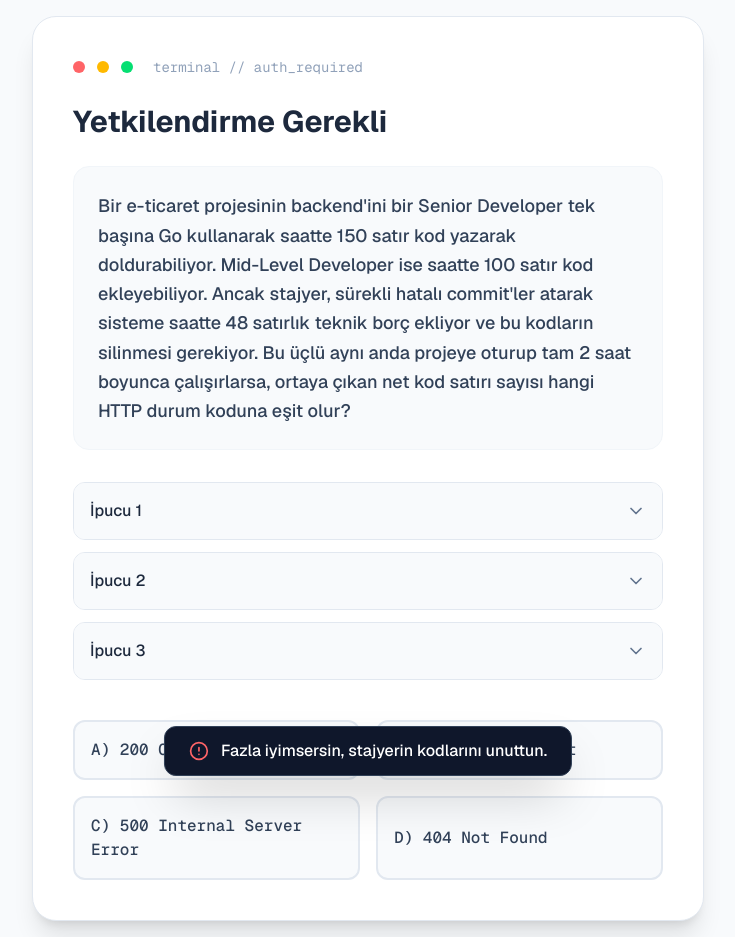
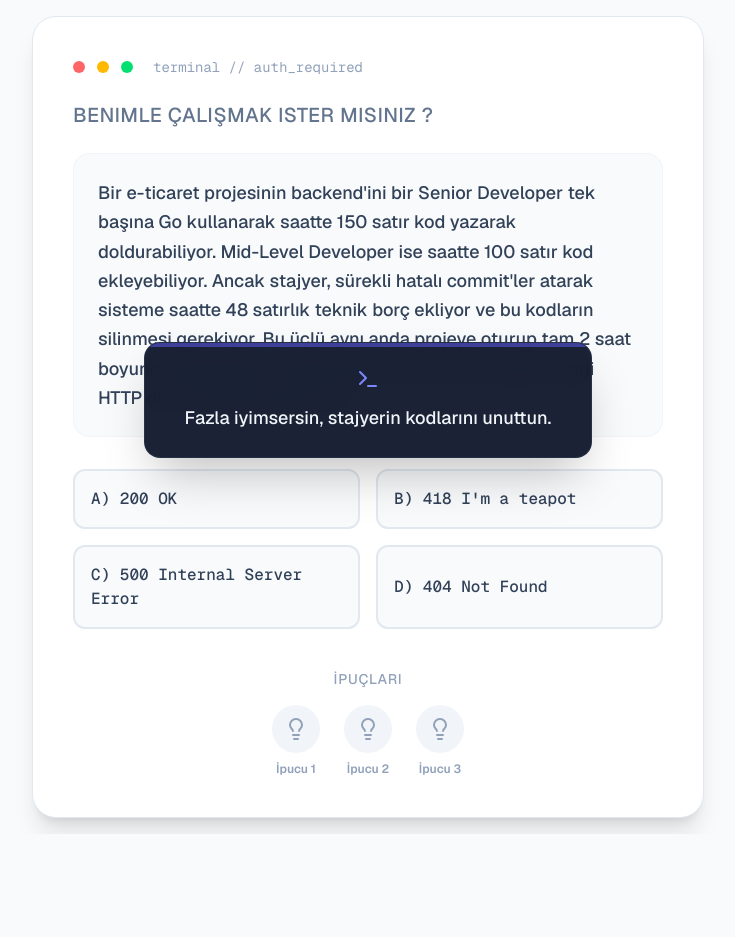
Before and after one commit to mtntasci/opencv, a Next.js app: page / in a window 1280 px wide. Both pictures are taken after a click on the button "A) 200 OK". Shown: the whole page, without its empty margins (272-1007 px from the left). After the commit the page ends 834 px from the top, so only its background shows below. Built offline with nearby package versions, Linux system fonts and the light colour scheme.

Commit message:
refactor: replace toast notifications with centered popups and add terminal-style text decoding effect to CV component

```diff
--- a/src/app/page.tsx
+++ b/src/app/page.tsx
@@ -1,8 +1,8 @@
 'use client';
 
-import { useState, useEffect, useRef } from 'react';
+import { useState, useEffect } from 'react';
 import { motion, AnimatePresence } from 'framer-motion';
-import { ChevronDown, AlertCircle } from 'lucide-react';
+import { Lightbulb, Terminal } from 'lucide-react';
 import CV from '@/components/CV';
 import clsx from 'clsx';
 import { twMerge } from 'tailwind-merge';
@@ -13,16 +13,18 @@ function cn(...inputs: (string | undefined | null | false)[]) {
 
 export default function Home() {
   const [status, setStatus] = useState<'puzzle' | 'decrypting' | 'cv'>('puzzle');
-  const [toastMessage, setToastMessage] = useState<string | null>(null);
+  const [popup, setPopup] = useState<{ message: string, id: number } | null>(null);
 
-  const handleWrongAnswer = (msg: string) => {
-    setToastMessage(msg);
-    setTimeout(() => setToastMessage(null), 3000);
+  const showPopupMessage = (msg: string) => {
+    setPopup({ message: msg, id: Date.now() });
+    setTimeout(() => {
+      setPopup((prev) => (prev?.id === prev?.id ? null : prev));
+    }, 4000);
   };
 
   const handleCorrectAnswer = () => {
     setStatus('decrypting');
-    setToastMessage(null);
+    setPopup(null);
   };
 
   return (
@@ -31,8 +33,9 @@ export default function Home() {
         {status === 'puzzle' && (
           <PuzzleScreen
             key="puzzle"
-            onWrongAnswer={handleWrongAnswer}
+            onWrongAnswer={showPopupMessage}
             onCorrectAnswer={handleCorrectAnswer}
+            onShowHint={showPopupMessage}
           />
         )}
 
@@ -46,9 +49,9 @@ export default function Home() {
         {status === 'cv' && (
           <motion.div
             key="cv"
-            initial={{ opacity: 0, y: 20 }}
-            animate={{ opacity: 1, y: 0 }}
-            transition={{ duration: 0.8, ease: "easeOut" }}
+            initial={{ opacity: 0 }}
+            animate={{ opacity: 1 }}
+            transition={{ duration: 0 }}
             className="w-full py-12"
           >
             <CV />
@@ -56,17 +59,21 @@ export default function Home() {
         )}
       </AnimatePresence>
 
-      {/* Toast Notification */}
+      {/* Center Popup Notification */}
       <AnimatePresence>
-        {toastMessage && (
+        {popup && (
           <motion.div
-            initial={{ opacity: 0, y: 50, scale: 0.95 }}
-            animate={{ opacity: 1, y: 0, scale: 1 }}
-            exit={{ opacity: 0, y: 50, scale: 0.95 }}
-            className="fixed bottom-6 left-1/2 -translate-x-1/2 bg-slate-900 text-white px-6 py-3 rounded-xl shadow-2xl flex items-center gap-3 z-50 border border-slate-700"
+            key={popup.id}
+            initial={{ opacity: 0, scale: 0.9, y: 10 }}
+            animate={{ opacity: 1, scale: 1, y: 0 }}
+            exit={{ opacity: 0, scale: 0.9, y: 10 }}
+            className="fixed inset-0 pointer-events-none flex items-center justify-center z-50 px-4"
           >
-            <AlertCircle className="w-5 h-5 text-red-400" />
-            <span className="font-medium">{toastMessage}</span>
+            <div className="bg-slate-900/95 backdrop-blur-md text-white px-8 py-6 rounded-2xl shadow-2xl max-w-md w-full text-center border border-slate-700/50 relative overflow-hidden">
+              <div className="absolute top-0 left-0 w-full h-1 bg-indigo-500 opacity-50"></div>
+              <Terminal className="w-6 h-6 text-indigo-400 mx-auto mb-3" />
+              <p className="font-medium text-lg leading-relaxed text-slate-100">{popup.message}</p>
+            </div>
           </motion.div>
         )}
       </AnimatePresence>
@@ -75,12 +82,30 @@ export default function Home() {
 }
 
 // --- PUZZLE SCREEN COMPONENT ---
-function PuzzleScreen({ onWrongAnswer, onCorrectAnswer }: { onWrongAnswer: (msg: string) => void, onCorrectAnswer: () => void }) {
+function PuzzleScreen({
+  onWrongAnswer,
+  onCorrectAnswer,
+  onShowHint
+}: {
+  onWrongAnswer: (msg: string) => void,
+  onCorrectAnswer: () => void,
+  onShowHint: (msg: string) => void
+}) {
   const hints = [
-    "İpucu 1: Havuza giren kodlar Go ve Mid-Level, havuzu boşaltan ise Stajyer'in teknik borcudur.",
-    "İpucu 2: Denklem (Senior + Mid - Stajyer) * 2 şeklindedir.",
-    "İpucu 3: Çıkan sonuç, aradığın bir sayfayı bulamadığında karşına çıkan hatadır."
+    "Havuza giren kodlar Go ve Mid-Level, havuzu boşaltan ise Stajyer'in teknik borcudur.",
+    "Denklem (Senior + Mid - Stajyer) * 2 şeklindedir.",
+    "Çıkan sonuç, aradığın bir sayfayı bulamadığında karşına çıkan hatadır."
   ];
+
+  const [activeHint, setActiveHint] = useState<number | null>(null);
+
+  const handleHintClick = (index: number) => {
+    setActiveHint(index);
+    onShowHint(`İpucu ${index + 1}: ${hints[index]}`);
+    setTimeout(() => {
+      setActiveHint((prev) => (prev === index ? null : prev));
+    }, 4000);
+  };
 
   return (
     <motion.div
@@ -98,23 +123,15 @@ function PuzzleScreen({ onWrongAnswer, onCorrectAnswer }: { onWrongAnswer: (msg:
           <span className="ml-2 font-mono text-sm text-slate-400">terminal // auth_required</span>
         </div>
 
-        <h1 className="text-2xl md:text-3xl font-bold mb-6 text-slate-800 leading-snug">
-          Yetkilendirme Gerekli
+        <h1 className="text-xl font-medium mb-6 text-slate-500 uppercase tracking-wide">
+          Benimle çalışmak ister misiniz ?
         </h1>
 
         <div className="prose prose-slate mb-8 bg-slate-50 p-6 rounded-2xl border border-slate-100 font-medium text-slate-700 leading-relaxed text-lg">
           Bir e-ticaret projesinin backend'ini bir Senior Developer tek başına Go kullanarak saatte 150 satır kod yazarak doldurabiliyor. Mid-Level Developer ise saatte 100 satır kod ekleyebiliyor. Ancak stajyer, sürekli hatalı commit'ler atarak sisteme saatte 48 satırlık teknik borç ekliyor ve bu kodların silinmesi gerekiyor. Bu üçlü aynı anda projeye oturup tam 2 saat boyunca çalışırlarsa, ortaya çıkan net kod satırı sayısı hangi HTTP durum koduna eşit olur?
         </div>
 
-        <div className="space-y-3 mb-10">
-          {hints.map((hint, index) => (
-            <Accordion key={index} title={`İpucu ${index + 1}`}>
-              {hint.replace(`İpucu ${index + 1}: `, '')}
-            </Accordion>
-          ))}
-        </div>
-
-        <div className="grid grid-cols-1 sm:grid-cols-2 gap-4">
+        <div className="grid grid-cols-1 sm:grid-cols-2 gap-4 mb-10">
           <button
             onClick={() => onWrongAnswer('Fazla iyimsersin, stajyerin kodlarını unuttun.')}
             className="group relative p-4 bg-slate-50 border-2 border-slate-200 hover:border-indigo-600 hover:bg-indigo-50 rounded-xl font-mono font-medium transition-all text-slate-700 hover:text-indigo-700 text-left"
@@ -143,39 +160,38 @@ function PuzzleScreen({ onWrongAnswer, onCorrectAnswer }: { onWrongAnswer: (msg:
             D) 404 Not Found
           </button>
         </div>
+
+        {/* Hints Section */}
+        <div className="flex flex-col items-center">
+          <span className="text-sm font-medium text-slate-400 mb-4 uppercase tracking-wider">İpuçları</span>
+          <div className="flex gap-6 justify-center">
+            {hints.map((_, index) => (
+              <button
+                key={index}
+                onClick={() => handleHintClick(index)}
+                className="group flex flex-col items-center gap-2 focus:outline-none"
+              >
+                <div className={cn(
+                  "p-3 rounded-full transition-all duration-300",
+                  activeHint === index
+                    ? "bg-yellow-100 text-yellow-500 shadow-[0_0_15px_rgba(234,179,8,0.5)]"
+                    : "bg-slate-100 text-slate-400 hover:bg-slate-200 hover:text-slate-600"
+                )}>
+                  <Lightbulb className="w-6 h-6" />
+                </div>
+                <span className={cn(
+                  "text-xs font-semibold transition-colors duration-300",
+                  activeHint === index ? "text-yellow-600" : "text-slate-400"
+                )}>
+                  İpucu {index + 1}
+                </span>
+              </button>
+            ))}
+          </div>
+        </div>
+
       </div>
     </motion.div>
-  );
-}
-
-// --- ACCORDION COMPONENT ---
-function Accordion({ title, children }: { title: string, children: React.ReactNode }) {
-  const [isOpen, setIsOpen] = useState(false);
-
-  return (
-    <div className="border border-slate-200 rounded-xl overflow-hidden bg-white">
-      <button
-        onClick={() => setIsOpen(!isOpen)}
-        className="w-full flex justify-between items-center p-4 bg-slate-50 hover:bg-slate-100 transition-colors text-slate-800 font-medium"
-      >
-        <span>{title}</span>
-        <ChevronDown className={cn("w-5 h-5 text-slate-500 transition-transform duration-300", isOpen && "rotate-180")} />
-      </button>
-      <AnimatePresence>
-        {isOpen && (
-          <motion.div
-            initial={{ height: 0, opacity: 0 }}
-            animate={{ height: 'auto', opacity: 1 }}
-            exit={{ height: 0, opacity: 0 }}
-            className="overflow-hidden"
-          >
-            <div className="p-4 bg-white text-slate-600 border-t border-slate-100">
-              {children}
-            </div>
-          </motion.div>
-        )}
-      </AnimatePresence>
-    </div>
   );
 }
 
--- a/src/components/CV.tsx
+++ b/src/components/CV.tsx
@@ -1,3 +1,6 @@
+'use client';
+
+import { useEffect, useRef } from 'react';
 import { Mail, MapPin } from 'lucide-react';
 
 const GithubIcon = ({ className }: { className?: string }) => (
@@ -16,13 +19,82 @@ const LinkedinIcon = ({ className }: { className?: string }) => (
 );
 
 export default function CV() {
+  const containerRef = useRef<HTMLDivElement>(null);
+
+  useEffect(() => {
+    if (!containerRef.current) return;
+
+    const textNodes: { node: Node; originalText: string }[] = [];
+
+    const walk = (n: Node) => {
+      if (n.nodeType === Node.TEXT_NODE) {
+        const text = n.textContent || '';
+        if (text.trim().length > 0) {
+          textNodes.push({ node: n, originalText: text });
+        }
+      } else {
+        n.childNodes.forEach(walk);
+      }
+    };
+
+    walk(containerRef.current);
+
+    // Initial scramble
+    textNodes.forEach((tn) => {
+      tn.node.textContent = tn.originalText.replace(/\S/g, () => Math.floor(Math.random() * 10).toString());
+    });
+
+    const totalDuration = 2000;
+    const start = performance.now();
+    let animationFrameId: number;
+
+    const tick = (now: number) => {
+      const elapsed = now - start;
+      const progress = Math.min(elapsed / totalDuration, 1);
+
+      textNodes.forEach((tn, index) => {
+        const nodeThreshold = (index / textNodes.length) * 0.7; // staggering threshold
+
+        if (progress >= nodeThreshold) {
+          const nodeProgress = Math.min((progress - nodeThreshold) * 4, 1);
+
+          let newText = '';
+          for (let i = 0; i < tn.originalText.length; i++) {
+            const char = tn.originalText[i];
+            if (char.trim() === '') {
+              newText += char;
+            } else {
+              if (Math.random() < nodeProgress || nodeProgress === 1) {
+                newText += char;
+              } else {
+                newText += Math.floor(Math.random() * 10).toString();
+              }
+            }
+          }
+          tn.node.textContent = newText;
+        } else {
+          tn.node.textContent = tn.originalText.replace(/\S/g, () => Math.floor(Math.random() * 10).toString());
+        }
+      });
+
+      if (progress < 1) {
+        animationFrameId = requestAnimationFrame(tick);
+      } else {
+        textNodes.forEach(tn => { tn.node.textContent = tn.originalText; });
+      }
+    };
+
+    animationFrameId = requestAnimationFrame(tick);
+    return () => cancelAnimationFrame(animationFrameId);
+  }, []);
+
   const skills = [
     "Go", "C++", "Shell", "SQL", "Linux Kernel", "Docker", "Kubernetes", "CGO",
     "gRPC", "TCP/UDP Socket Programlama", "Kriptografi", "Low-Level Programlama", "Concurrency"
   ];
 
   return (
-    <div className="max-w-4xl mx-auto p-8 sm:p-12 md:p-16 bg-white shadow-xl rounded-2xl border border-slate-100">
+    <div ref={containerRef} className="max-w-4xl mx-auto p-8 sm:p-12 md:p-16 bg-white shadow-xl rounded-2xl border border-slate-100">
       {/* Header */}
       <header className="border-b border-slate-200 pb-8 mb-10">
         <h1 className="text-4xl md:text-5xl font-bold text-slate-900 tracking-tight mb-2">Hazal Sarıkaya</h1>
```
